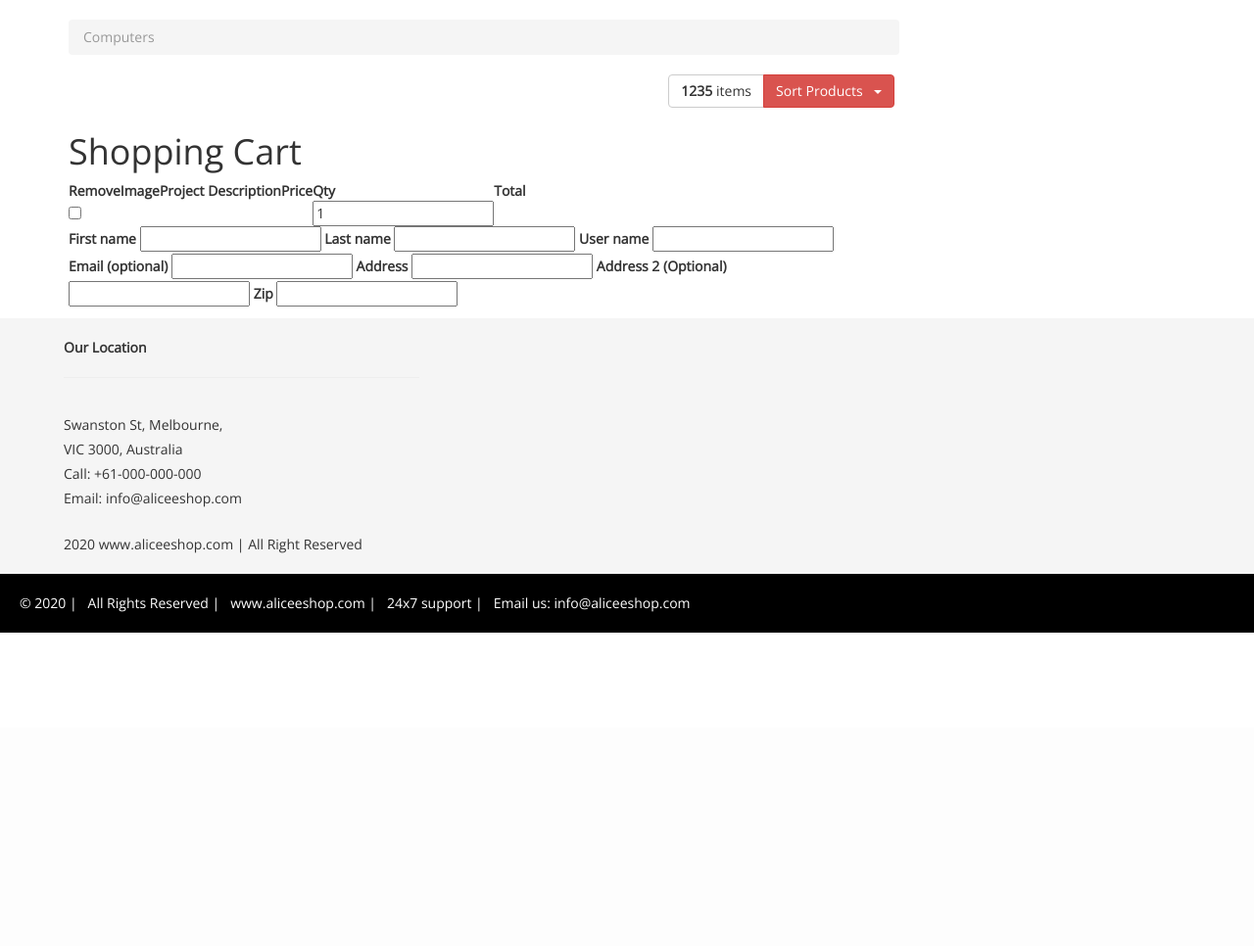
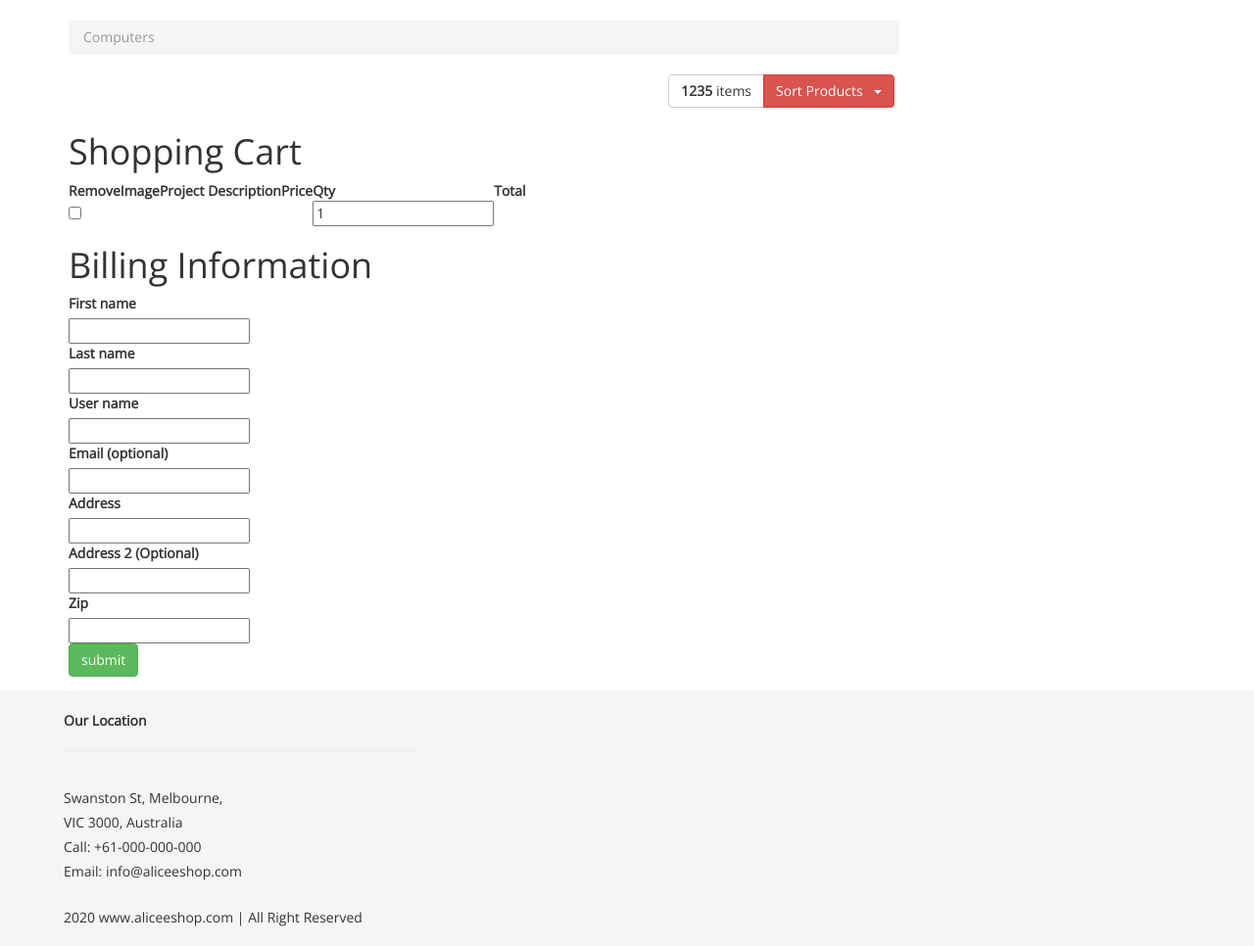
Before and after one commit to Finn-git-hub/Projects, a PHP site: page /Secure_E-Commerce_A2/cart.php in a window 1280 px wide. Shown: the part 57-1023 px from the top of the page at 98% size. Before the commit the page ends 703 px from the top, so only its background shows below. Run offline with PHP 8.4, Linux system fonts and the light colour scheme; data that the repository does not hold is empty.

Commit message:
minor changes

```diff
--- a/cart.php
+++ b/cart.php
@@ -129,22 +129,38 @@
                             <td></td>
                         </tr>
                     </table>
-
-                    <form>
+                    <h1>Billing Information</h1>
+                    <form id="billing-details" action="processing.php" method="post">
                         <label for="firstname">First name</label>
+                        <br>
                         <input type="text" id="firstname" name="firstname"></input>
+                        <br>
                         <label for="lastname">Last name</label>
+                        <br>
                         <input type="text" id="lastname" name="lastname"></input>
+                        <br>
                         <label for="username">User name</label>
+                        <br>
                         <input type="text" id="username" name="username"></input>
+                        <br>
                         <label for="email">Email (optional)</label>
+                        <br>
                         <input type="text" id="email" name="email"></input>
+                        <br>
                         <label for="address">Address</label>
+                        <br>
                         <input type="text" id="address" name="address"></input>
+                        <br>
                         <label for="address2">Address 2 (Optional)</label>
+                        <br>
                         <input type="text" id="address2" name="address2"></input>
+                        <br>
                         <label for="zip">Zip</label>
+                        <br>
                         <input type="number" id="zip" name="zip"></input>
+                        <br>
+                        <input type="submit" class="btn btn-success" name="submit" value="submit">
+                    </form>
                 </div>
                 <!-- /.row -->
 
```
